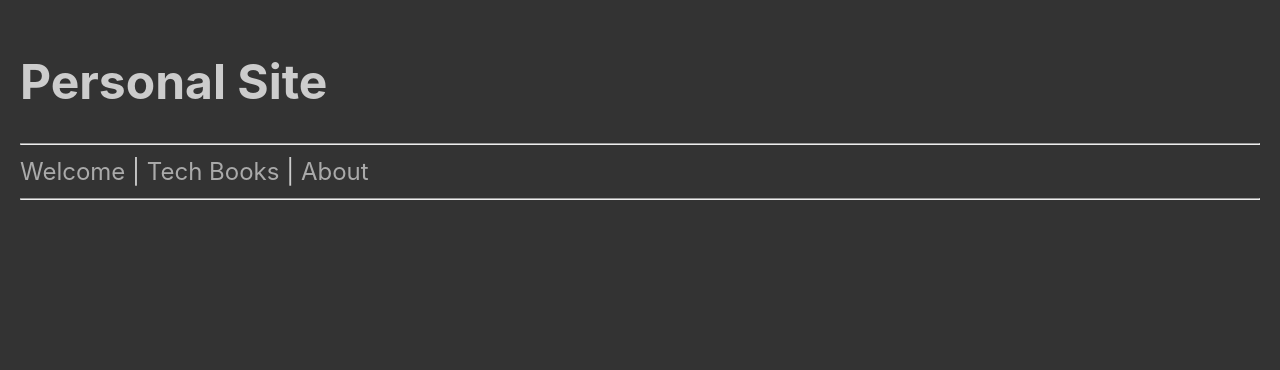
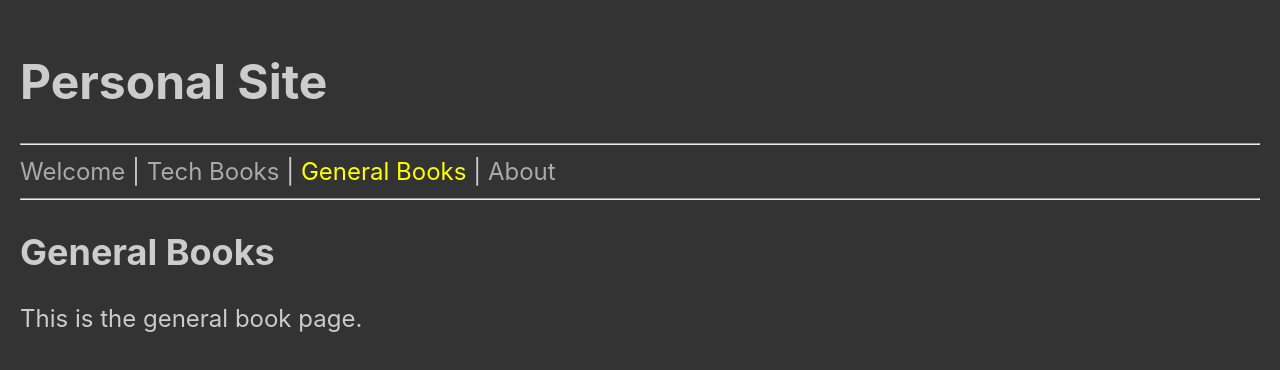
Before and after one commit to edwardtanguay/live-coding-higher-order-component-in-react, a React (Vite) app: page /general-books in a window 1280 px wide. Shown: the top 370 px of the page. Built offline with nearby package versions, Linux system fonts and the light colour scheme.

Commit message:
general book page in

```diff
--- a/src/App.jsx
+++ b/src/App.jsx
@@ -1,6 +1,7 @@
 import './App.scss';
 import { PageWelcome } from './pages/PageWelcome';
 import { PageTechBooks } from './pages/PageTechBooks';
+import { PageGeneralBooks } from './pages/PageGeneralBooks';
 import { PageAbout } from './pages/PageAbout';
 import { NavLink, Routes, Route, Navigate } from 'react-router-dom';
 
@@ -11,11 +12,13 @@ function App() {
 			<hr />
 			<NavLink to="/welcome">Welcome</NavLink> |{' '}
 			<NavLink to="/tech-books">Tech Books</NavLink> |{' '}
+			<NavLink to="/general-books">General Books</NavLink> |{' '}
 			<NavLink to="/about">About</NavLink>
 			<hr />
 			<Routes>
 				<Route path="/welcome" element={<PageWelcome />} />
 				<Route path="/tech-books" element={<PageTechBooks />} />
+				<Route path="/general-books" element={<PageGeneralBooks />} />
 				<Route path="/about" element={<PageAbout />} />
 				<Route path="/" element={<Navigate to="/welcome" replace />}/>
 			</Routes>
--- /dev/null
+++ b/src/pages/PageGeneralBooks.jsx
@@ -0,0 +1,8 @@
+export const PageGeneralBooks = () => {
+	return (
+		<div className="page_generalBooks">
+			<h2>General Books</h2>
+			<p>This is the general book page.</p>
+		</div>
+	)
+}
```
